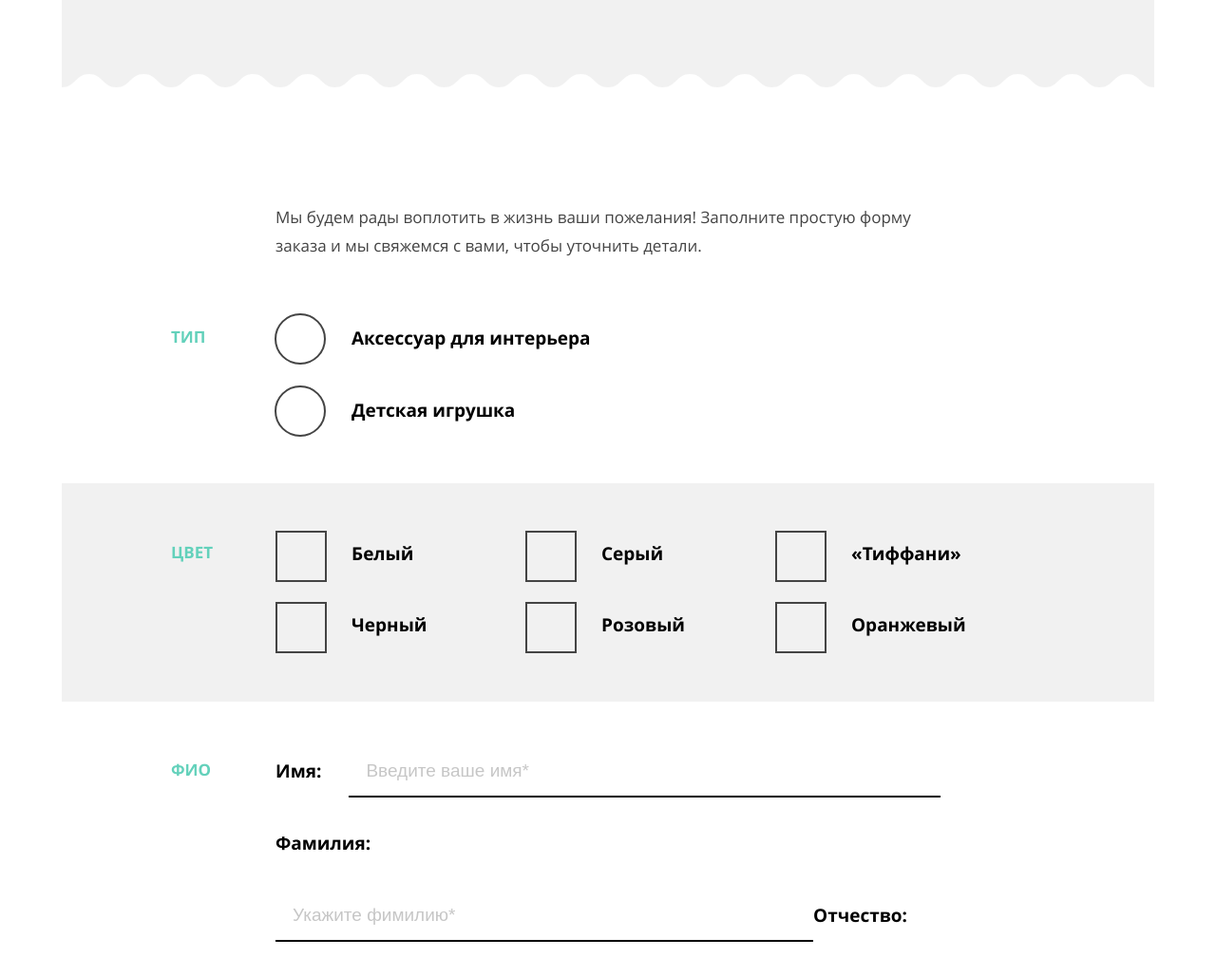
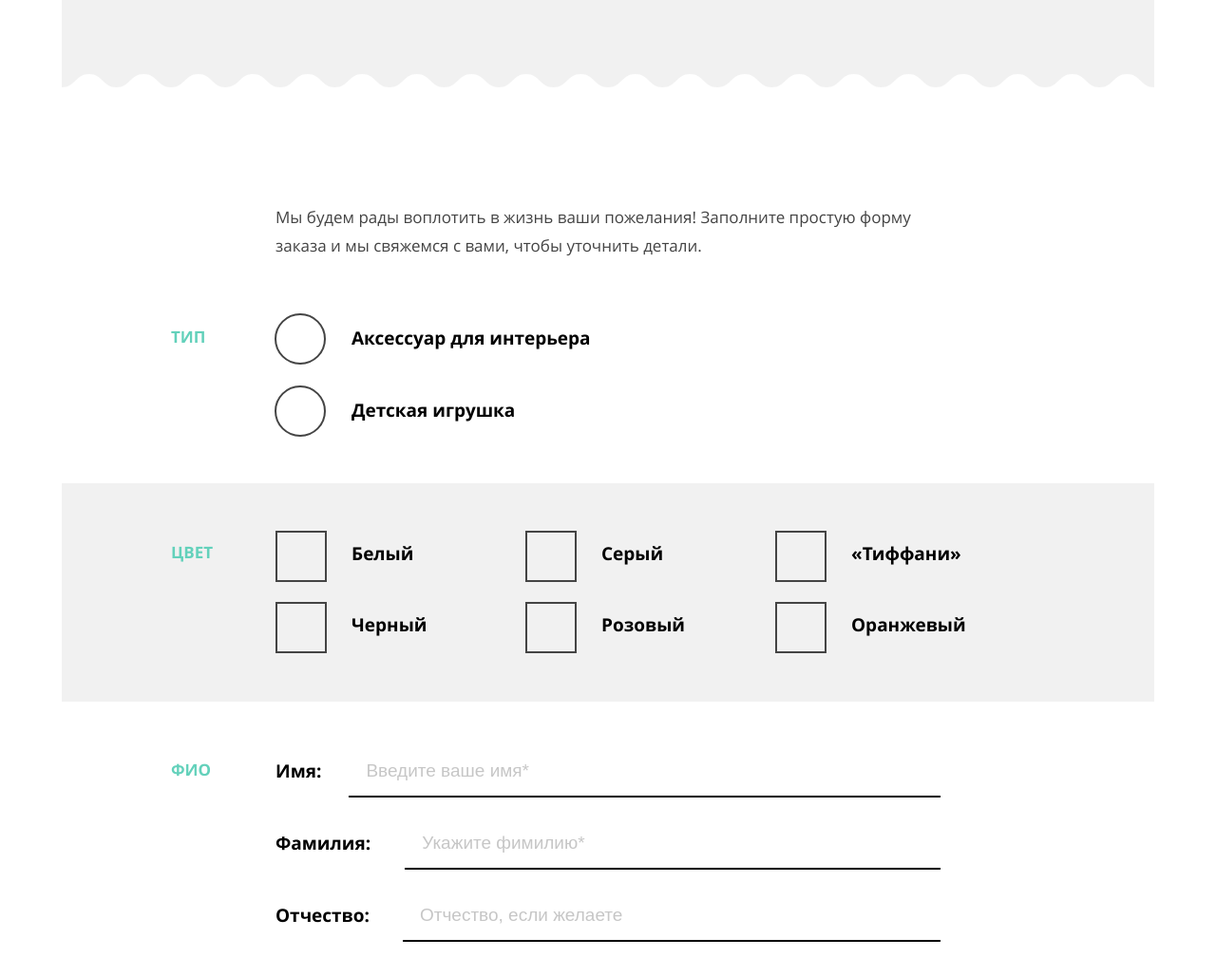
Before and after one commit to igor9ss/584557-mishka, a website: page source/mishka - form.html in a window 1280 px wide. Shown: the part 248-1276 px from the top of the page at 95% size. Drawn offline with nearby package versions, Linux system fonts and the light colour scheme; files that its build step writes are made by us from their sources.

Commit message:
правки +

```diff
--- a/source/less/blocks/form.less
+++ b/source/less/blocks/form.less
@@ -422,7 +422,7 @@
   }
 
   .form__user-name-item {
-    width: 70%;
+    width: 60%;
     padding-top: 0;
     padding-left: 18px;
     margin-bottom: 39px;
@@ -566,7 +566,7 @@
   }
 
   .form__user-name-item {
-    width: 78%;
+    width: 70%;
     flex-grow: 1;
   }
 
```
